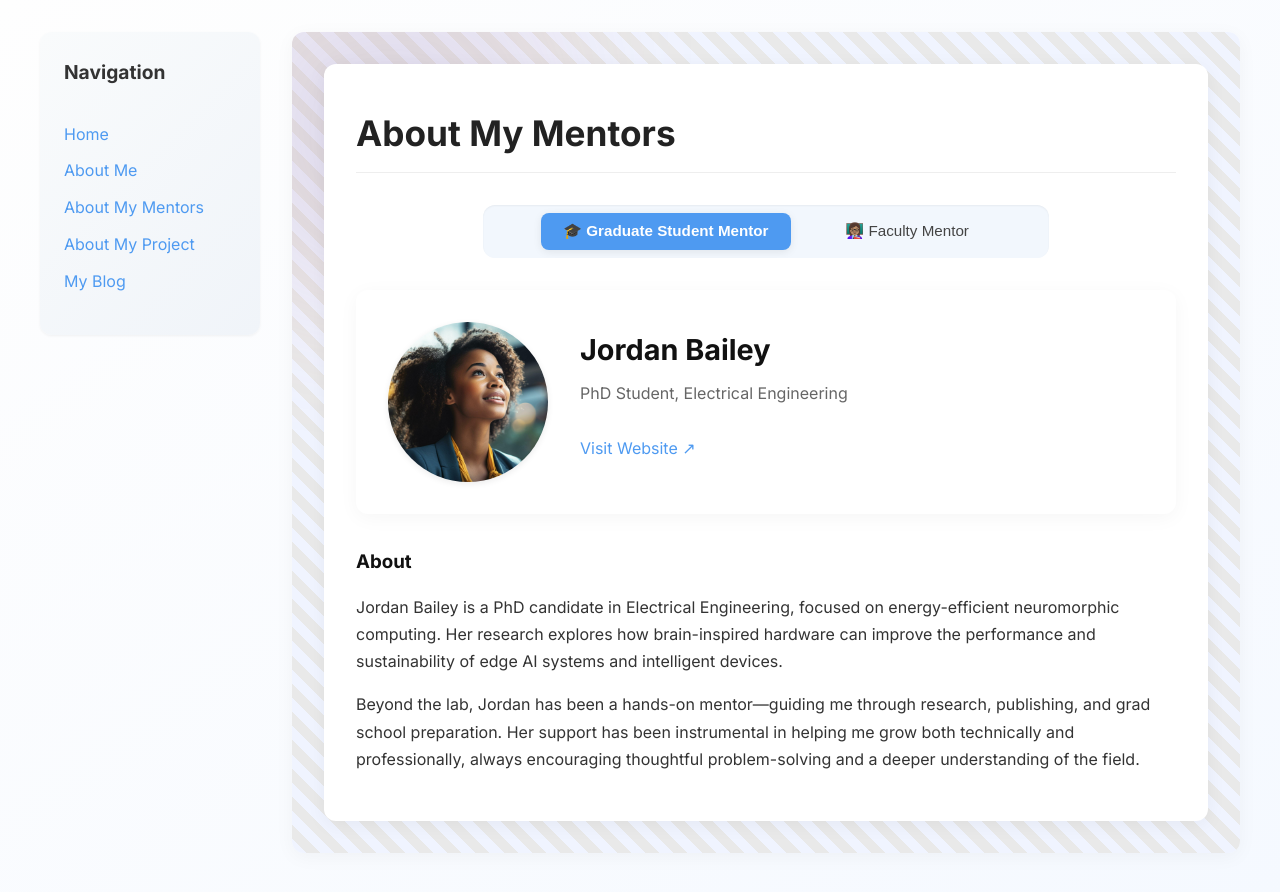
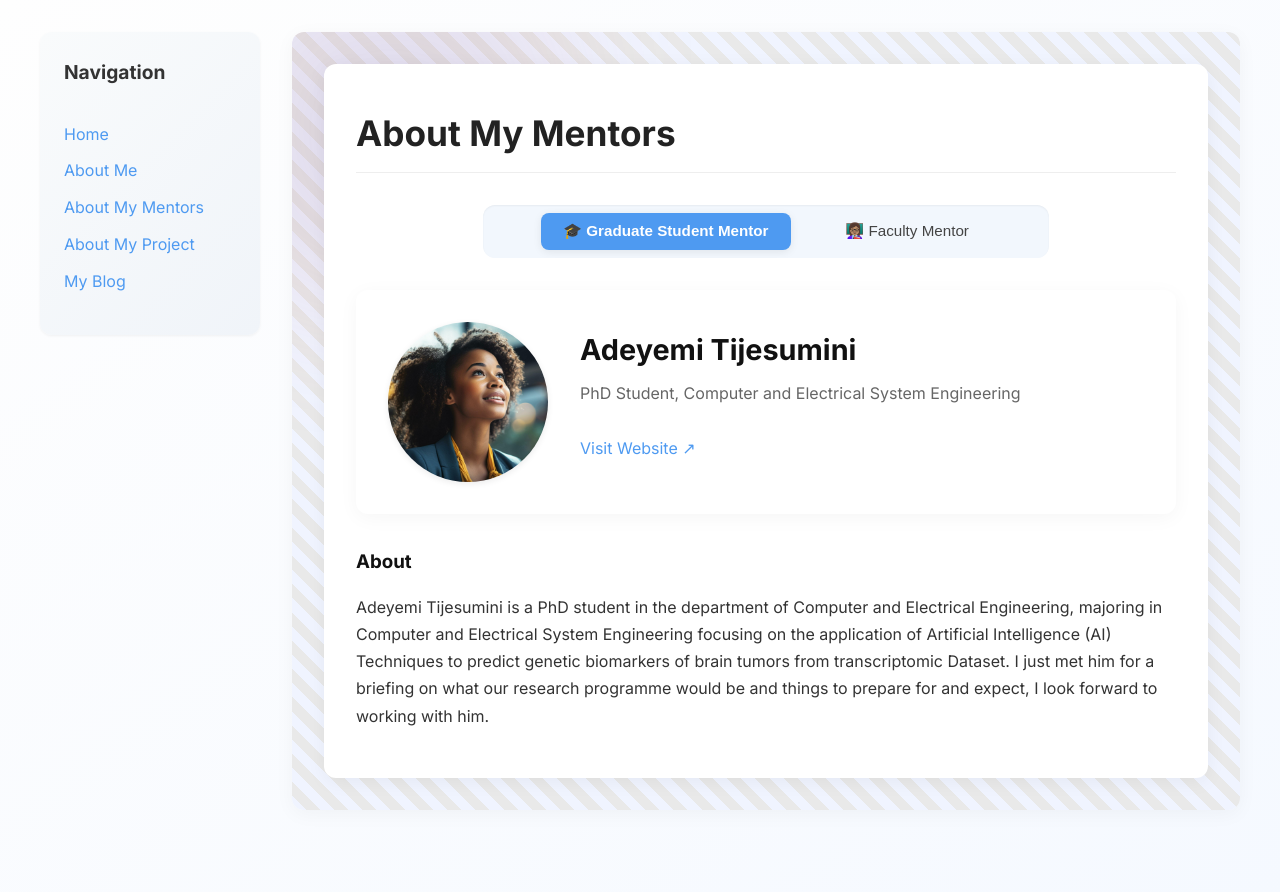
Before and after one commit to Samoj12/Samoj12.github.io, a Jekyll site: the page built from pages/about-my-mentor.md, in a window 1280 px wide. Shown: the top 892 px of the page. Built offline with Jekyll 4.4.1, drawn with Linux system fonts in a browser that asks for light colours.

Commit message:
Update about-my-mentor.md

```diff
--- a/pages/about-my-mentor.md
+++ b/pages/about-my-mentor.md
@@ -4,23 +4,21 @@ title: About My Mentors
 permalink: /about-my-mentor.html
 
 graduate_mentor:
-  name: Jordan Bailey
-  title: PhD Student, Electrical Engineering
+  name: Adeyemi Tijesumini
+  title: PhD Student, Computer and Electrical System Engineering
   image: /assets/images/graduate-student-mentor.jpg
-  website: https://gradmentor.example.com
+  website:
   bio: |
-    Jordan Bailey is a PhD candidate in Electrical Engineering, focused on energy-efficient neuromorphic computing. Her research explores how brain-inspired hardware can improve the performance and sustainability of edge AI systems and intelligent devices.
-
-    Beyond the lab, Jordan has been a hands-on mentor—guiding me through research, publishing, and grad school preparation. Her support has been instrumental in helping me grow both technically and professionally, always encouraging thoughtful problem-solving and a deeper understanding of the field.
+    Adeyemi Tijesumini is a PhD student in the department of Computer and Electrical Engineering, majoring in Computer and Electrical System Engineering focusing on the application of Artificial Intelligence (AI) Techniques to predict genetic biomarkers of brain tumors from transcriptomic Dataset.
+    I just met him for a briefing on what our research programme would be and things to prepare for and expect, I look forward to working with him.
 
 faculty_mentor:
-  name: Dr. Elijah Freeman
-  title: Professor Emeritus, Tuskegee University
-  image: /assets/images/faculty-mentor.jpg
-  website: https://facultymentor.example.com
+  name: Dr. Roshan Paudel
+  title: Dr. Roshan Paudel, Computer science
+  image: /assets/images/1619839274667.jpg
+  website: https://www.linkedin.com/in/roshan-paudel-ph-d-b3438488/
   bio: |
-    Dr. Elijah Freeman is a pioneering figure in the field of neural engineering and robotics. With over four decades of experience in academia and research, his work has focused on developing accessible brain-computer interface systems and exploring how robotics can enhance human capability.
-
-    A passionate advocate for diversity in STEM, Dr. Freeman has mentored dozens of underrepresented students and continues to inspire the next generation of researchers and technologists through his leadership and legacy.
+    Dr. Roshan Paudel is a PhD holder in Philosophy, Bioinformatics and computational biology in the department of computer science at Morgan state university, also holding master of sciece in biofaormatics, zoology/ animal biology. He is currently a professor of practice at Morgan State University, he has also been a computational research assistant, a faculty research and a biology instructor.
+    He is the head of the facully that the mentor (Adeyemi Tijesumini) is under focusing on the application of artifical intelligence (AI) to predict genetic biomarkeres of brain tumor from transcriptomic data set. From my research and also all these accolades and degrees he has gotten, I know i am in capable hands, I'm thrilled to start working under the mentor assigned to me.
 
 ---
```
